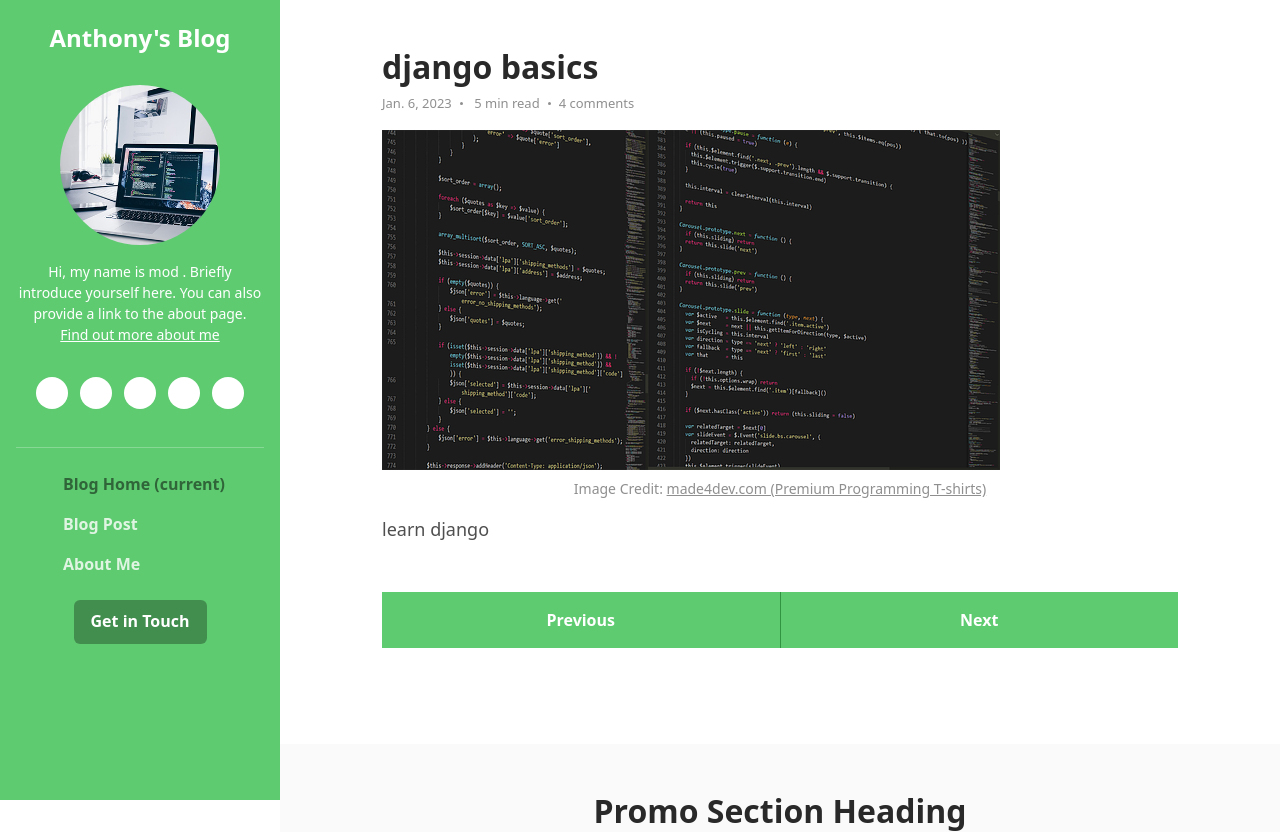
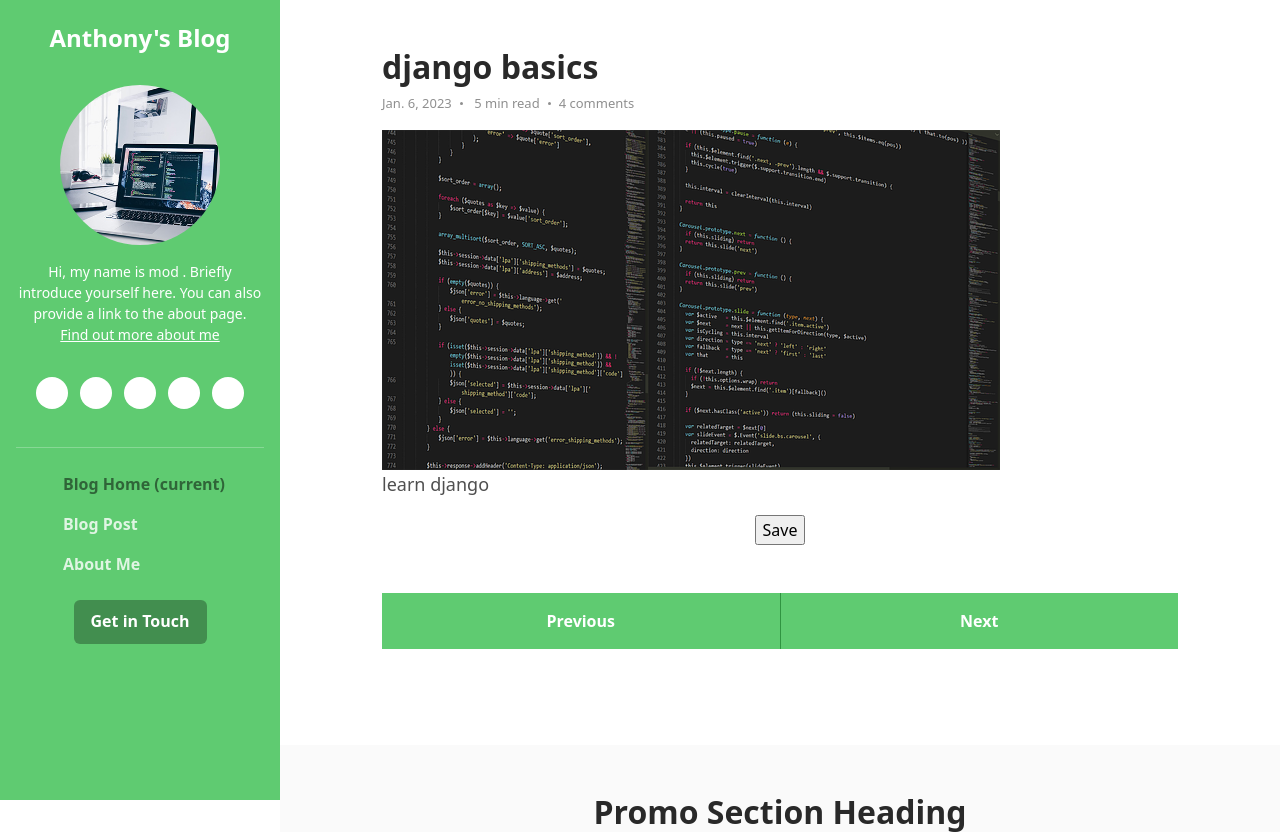
Before and after one commit to mohamedahmed60/djfullsatck-blog, a Django app: page /blog/2 in a window 1280 px wide. Shown: the top 832 px of the page. Run offline with Django 4.2, Linux system fonts and the light colour scheme; data comes from the database, SQL or seed files in the repository; some libraries are stand-ins or nearby versions.

Commit message:
some example

```diff
--- a/posts/templates/blog/post_detail.html
+++ b/posts/templates/blog/post_detail.html
@@ -19,14 +19,18 @@
 				    <figure class="blog-banner">
 				        <a href="https://made4dev.com">
 							<img class="img-fluid" src="{{object.image.url}}" alt="image"></a>
-				        <figcaption class="mt-2 text-center image-caption">Image Credit:
-							<a class="theme-link" href="https://made4dev.com?ref=devblog" target="_blank">made4dev.com (Premium Programming T-shirts)</a></figcaption>
-				    </figure>
+
 				    <p>
 						{{object.content|safe}}
 					</p>
 			    </div>
 
+				<form method="post" style="display: grid; justify-content:center;">
+					{% csrf_token %}
+					{{form |safe}}
+
+					<input type="submit" value="Save">
+				</form>
 
 				<nav class="blog-nav nav nav-justified my-5">
 				  <a class="nav-link-prev nav-item nav-link rounded-left" href="/blog/">Previous<i class="arrow-prev fas fa-long-arrow-alt-left"></i></a>
--- a/posts/views.py
+++ b/posts/views.py
@@ -37,8 +37,8 @@
         if form.is_valid():
             form.save()
     else:
-        form = PostForm(instance=post)
-    return render(request,'edit.html',{'form': form})
+        form = PostForm()
+    return render(request,'blog/post_detail.html',{'form': form})
 
 
 
```
